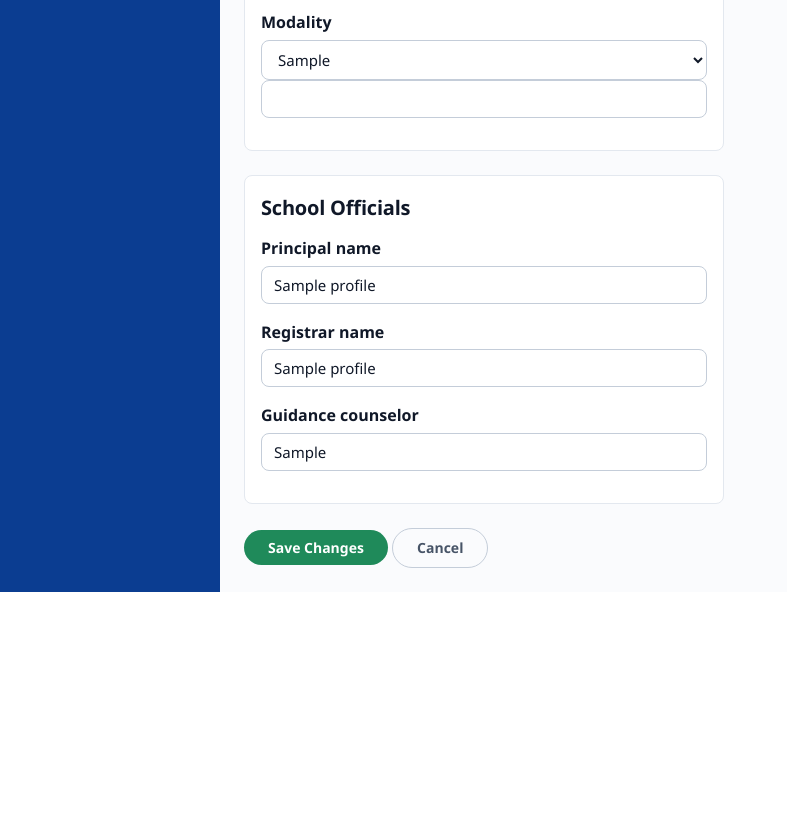
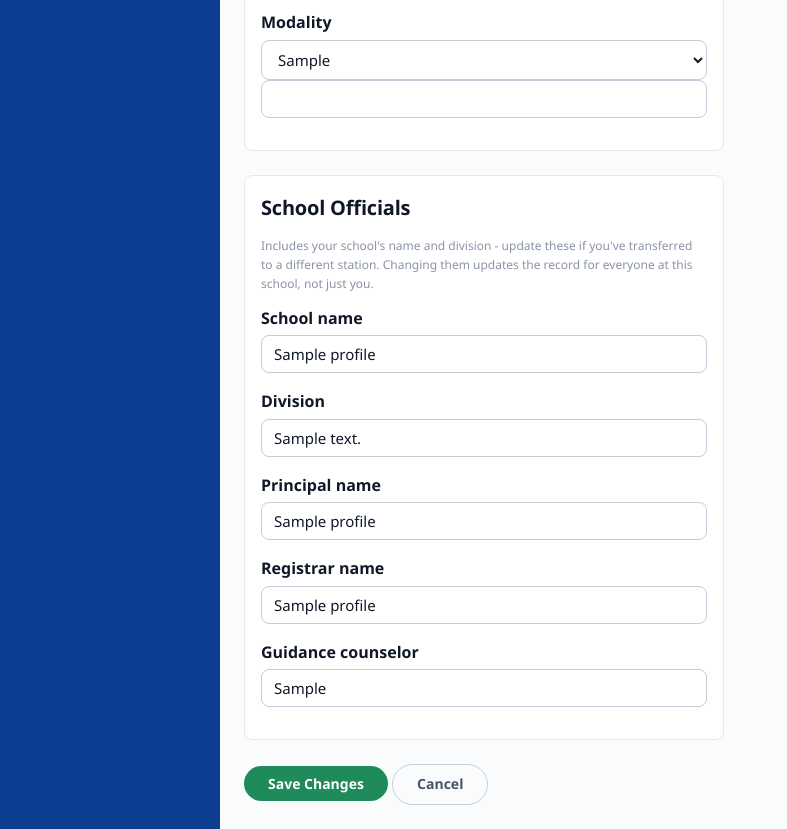
Before and after one commit to civ1977/smashed_sfs_project, a Django app: page /school/my-section/edit/ in a window 1280 px wide. Shown: the part 674-1503 px from the top of the page, without its empty margins (0-787 px from the left). Before the commit the page ends 1266 px from the top, so only its background shows below. Run offline with Django 5.2, Linux system fonts and the light colour scheme; a user stored in the database is signed in; tables that the repository leaves empty hold one stand-in row (values such as "Sample post"); parts of the project's set-up code (start-up, migrations or seed data) failed here and were passed over.

Commit message:
Let advisers edit School name/Division for transfers; pair form labels with inputs
SchoolOfficialsForm now also covers school_name/division so an adviser who's
transferred to a different station can correct them from their own Edit
Classroom Details page, alongside the existing principal/registrar/guidance
counselor fields. These live on the shared SchoolProfile row, so an edit
affects everyone still linked to that school - noted on the page.

Also adds for=/id_for_label pairing to every label on this template - it was
missed by an earlier site-wide accessibility pass.

Co-Authored-By: Claude Sonnet 5 <noreply@anthropic.com>

```diff
--- a/smashed_sfs/accounts/forms.py
+++ b/smashed_sfs/accounts/forms.py
@@ -36,13 +36,18 @@ class SchoolProfileForm(forms.ModelForm):
 
 class SchoolOfficialsForm(forms.ModelForm):
     """Subset of SchoolProfileForm's fields - lets a Class Adviser fill in
-    the principal/registrar/guidance counselor names from their own section
-    edit page, without granting them access to the rest of the school-wide
-    profile (which stays registrar/principal-only via SchoolProfileForm)."""
+    the principal/registrar/guidance counselor names, and correct the
+    school/division (e.g. after a transfer to a different station), from
+    their own section edit page - without granting them access to the rest
+    of the school-wide profile (school_id/school_year/region/district/
+    municipality etc. stay registrar/principal-only via SchoolProfileForm).
+    Note: school_name/division live on the shared SchoolProfile row, so an
+    edit here changes it for every teacher/student still linked to that
+    same school, not just the adviser editing it."""
 
     class Meta:
         model = SchoolProfile
-        fields = ['principal_name', 'registrar_name', 'guidance_counselor']
+        fields = ['school_name', 'division', 'principal_name', 'registrar_name', 'guidance_counselor']
 
 
 class SectionForm(forms.ModelForm):
--- a/smashed_sfs/templates/school/edit_my_section.html
+++ b/smashed_sfs/templates/school/edit_my_section.html
@@ -13,7 +13,7 @@
         <h3>Your Section</h3>
 
         <div class="form-group">
-            <label>Section Name</label>
+            <label for="{{ section_form.section_name.id_for_label }}">Section Name</label>
             {{ section_form.section_name }}
             {% for error in section_form.section_name.errors %}
                 <small style="color: var(--risk);">{{ error }}</small>
@@ -21,7 +21,7 @@
         </div>
 
         <div class="form-group">
-            <label>{{ section_form.grade_level_choice.label }}</label>
+            <label for="{{ section_form.grade_level_choice.id_for_label }}">{{ section_form.grade_level_choice.label }}</label>
             {{ section_form.grade_level_choice }}
             {{ section_form.grade_level_new }}
             {% for error in section_form.grade_level_new.errors %}
@@ -30,7 +30,7 @@
         </div>
 
         <div class="form-group">
-            <label>{{ section_form.track_choice.label }}</label>
+            <label for="{{ section_form.track_choice.id_for_label }}">{{ section_form.track_choice.label }}</label>
             {{ section_form.track_choice }}
             {{ section_form.track_new }}
             {% for error in section_form.track_new.errors %}
@@ -39,7 +39,7 @@
         </div>
 
         <div class="form-group">
-            <label>{{ section_form.strand_choice.label }}</label>
+            <label for="{{ section_form.strand_choice.id_for_label }}">{{ section_form.strand_choice.label }}</label>
             {{ section_form.strand_choice }}
             {{ section_form.strand_new }}
             {% for error in section_form.strand_new.errors %}
@@ -48,7 +48,7 @@
         </div>
 
         <div class="form-group">
-            <label>{{ section_form.modality_choice.label }}</label>
+            <label for="{{ section_form.modality_choice.id_for_label }}">{{ section_form.modality_choice.label }}</label>
             {{ section_form.modality_choice }}
             {{ section_form.modality_new }}
             {% for error in section_form.modality_new.errors %}
@@ -60,9 +60,26 @@
     {% if officials_form %}
     <div class="card" style="margin-bottom: var(--space-5); max-width: 480px;">
         <h3>School Officials</h3>
+        <p><small>Includes your school's name and division - update these if you've transferred to a different station. Changing them updates the record for everyone at this school, not just you.</small></p>
 
         <div class="form-group">
-            <label>{{ officials_form.principal_name.label }}</label>
+            <label for="{{ officials_form.school_name.id_for_label }}">{{ officials_form.school_name.label }}</label>
+            {{ officials_form.school_name }}
+            {% for error in officials_form.school_name.errors %}
+                <small style="color: var(--risk);">{{ error }}</small>
+            {% endfor %}
+        </div>
+
+        <div class="form-group">
+            <label for="{{ officials_form.division.id_for_label }}">{{ officials_form.division.label }}</label>
+            {{ officials_form.division }}
+            {% for error in officials_form.division.errors %}
+                <small style="color: var(--risk);">{{ error }}</small>
+            {% endfor %}
+        </div>
+
+        <div class="form-group">
+            <label for="{{ officials_form.principal_name.id_for_label }}">{{ officials_form.principal_name.label }}</label>
             {{ officials_form.principal_name }}
             {% for error in officials_form.principal_name.errors %}
                 <small style="color: var(--risk);">{{ error }}</small>
@@ -70,7 +87,7 @@
         </div>
 
         <div class="form-group">
-            <label>{{ officials_form.registrar_name.label }}</label>
+            <label for="{{ officials_form.registrar_name.id_for_label }}">{{ officials_form.registrar_name.label }}</label>
             {{ officials_form.registrar_name }}
             {% for error in officials_form.registrar_name.errors %}
                 <small style="color: var(--risk);">{{ error }}</small>
@@ -78,7 +95,7 @@
         </div>
 
         <div class="form-group">
-            <label>{{ officials_form.guidance_counselor.label }}</label>
+            <label for="{{ officials_form.guidance_counselor.id_for_label }}">{{ officials_form.guidance_counselor.label }}</label>
             {{ officials_form.guidance_counselor }}
             {% for error in officials_form.guidance_counselor.errors %}
                 <small style="color: var(--risk);">{{ error }}</small>
```
